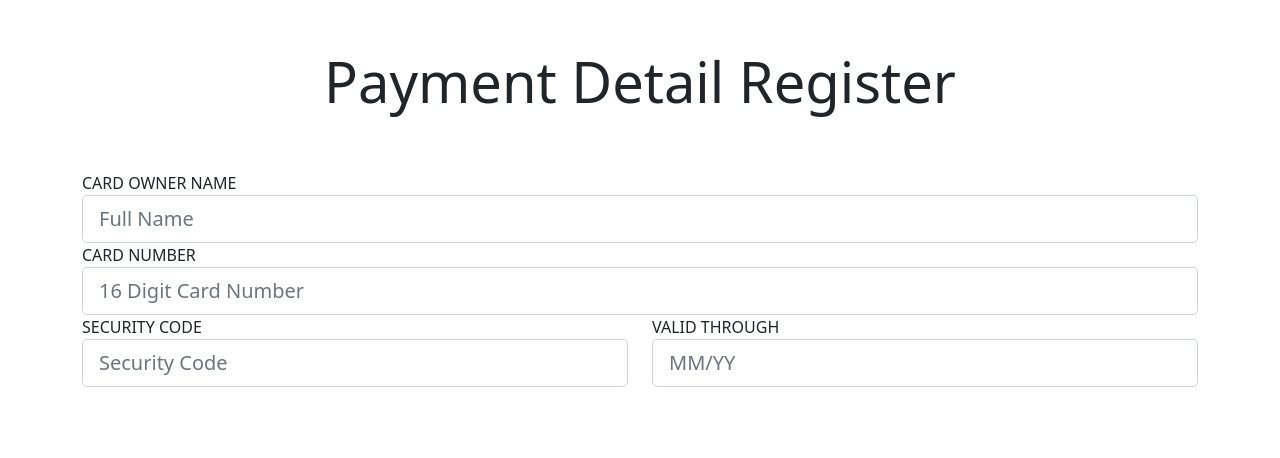
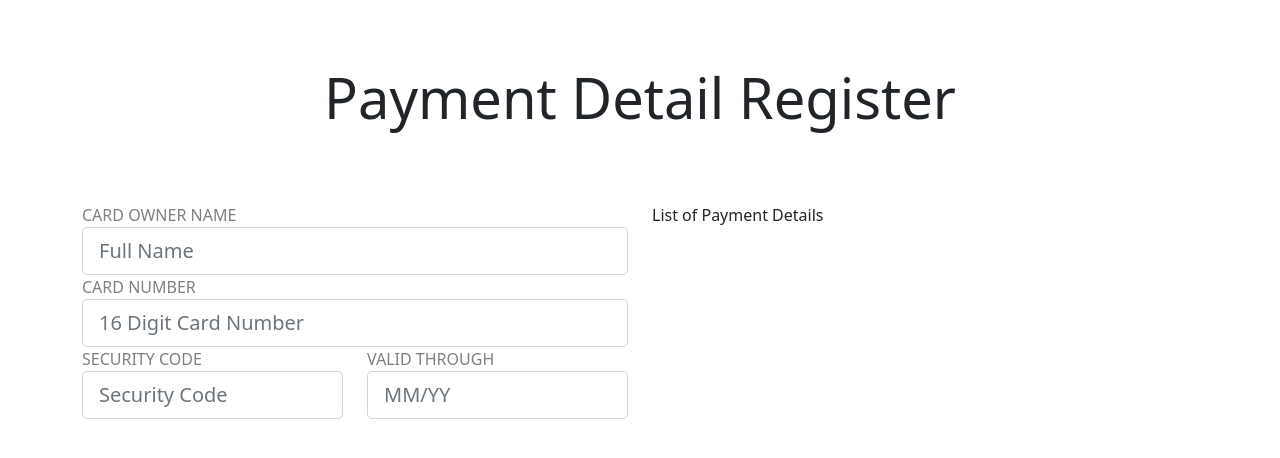
Before and after one commit to marcelotakayama/PaymentAPI, an Angular app in the folder PaymentApp/: page / in a window 1280 px wide. Shown: the top 458 px of the page. Built offline with nearby package versions, Linux system fonts and the light colour scheme.

Commit message:
finalizando design no angular

```diff
--- a/PaymentApp/src/app/payment-details/payment-details.component.html
+++ b/PaymentApp/src/app/payment-details/payment-details.component.html
@@ -1,7 +1,14 @@
 <br><br>
-<div class="jumbotron">
+<div class="jumbotron py-3">
     <h1 class="display-4 text-center">Payment Detail Register</h1>
 </div>
 <br><br>
 
-<app-payment-detail-form></app-payment-detail-form>
+<div class="row">
+    <div class="col-md-6">
+        <app-payment-detail-form></app-payment-detail-form>
+    </div>
+    <div class="col-md-6">
+        <span>List of Payment Details</span>
+    </div>
+</div>
--- a/PaymentApp/src/styles.css
+++ b/PaymentApp/src/styles.css
@@ -1 +1,25 @@
-/* You can add global styles to this file, and also import other style files */
+.form-group label{
+    color: grey;
+}
+
+.form-group input {
+    font-weight: 500;
+}
+
+form-group input::placeholder {
+    color: #c0bdbd;
+    font-weight: 300;
+}
+
+thead th{
+    font-weight: 400;
+}
+
+table tbody tr:hover{
+    background-color: #fffbf2;
+    cursor: pointer;
+}
+
+input.invalid{
+    border-color: red;
+}
```
